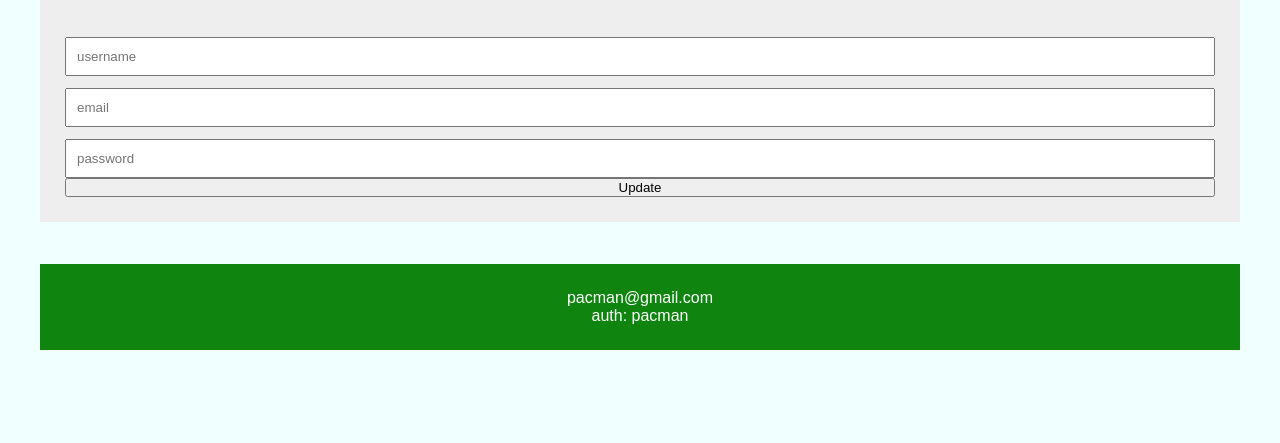
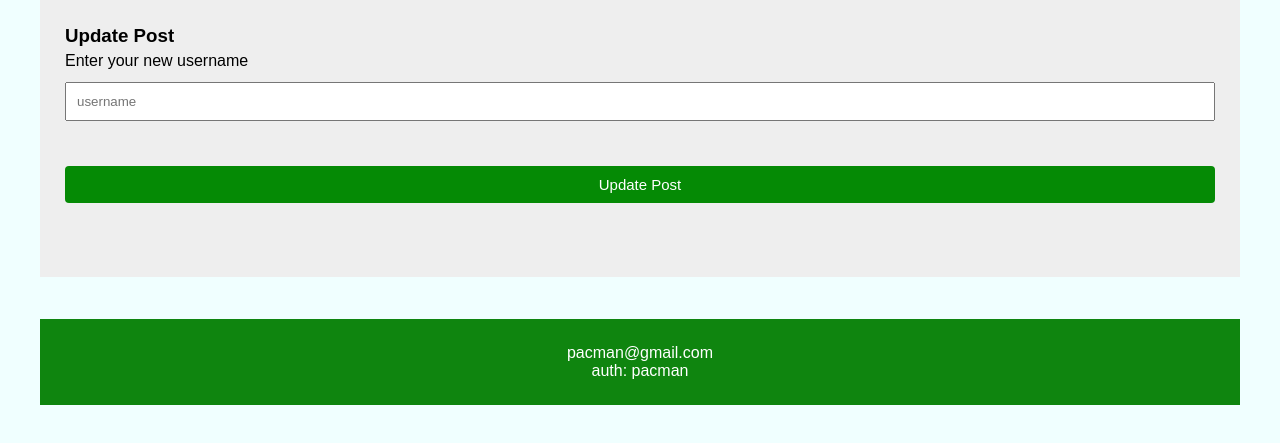
Before and after one commit to pacman2020/mini-blog-with-flask, a Flask app: page /update/1 in a window 1280 px wide. Shown: the part 135-578 px from the top of the page. Run offline with Flask 2, Linux system fonts and the light colour scheme.

Commit message:
edit username screen

```diff
--- a/app/templates/detail-user.html
+++ b/app/templates/detail-user.html
@@ -16,7 +16,7 @@
         <p>author: pacman</p>
         <p>data: 20/04/2021</p>
         <div class="opitions" >
-            <a  href=""><button class="edit" >Edit</button></a>
+            <a  href="/update/1"><button class="edit" >Edit</button></a>
             <a href=""><button class="delete" >Delete</button></a>
         </div>
     </div>
--- a/app/templates/update-user.html
+++ b/app/templates/update-user.html
@@ -3,10 +3,10 @@
 {% block title %}update user{% endblock %}
 
 {% block conteudo %}
+<h3>Update Post</h3>
 <form action="" method="post">
+    <label for="" style="margin-top: 5px;">Enter your new username</label>
     <input type="text" placeholder="username">
-    <input type="email" placeholder="email">
-    <input type="password" placeholder="password">
-    <button type="submit">Update</button>
+    <input class="btn" type="submit" value="Update Post">
 </form>
 {% endblock %}
```
